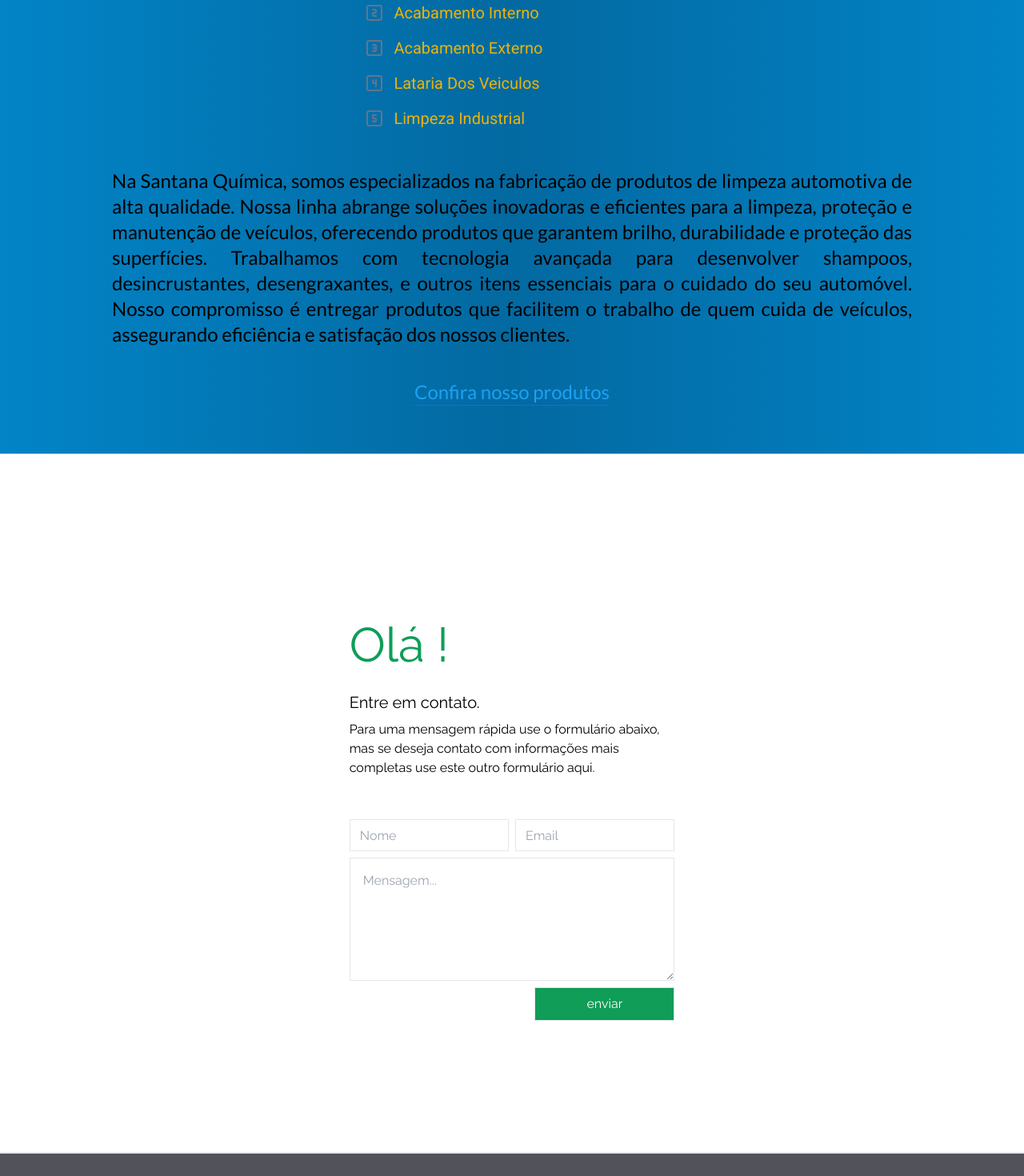
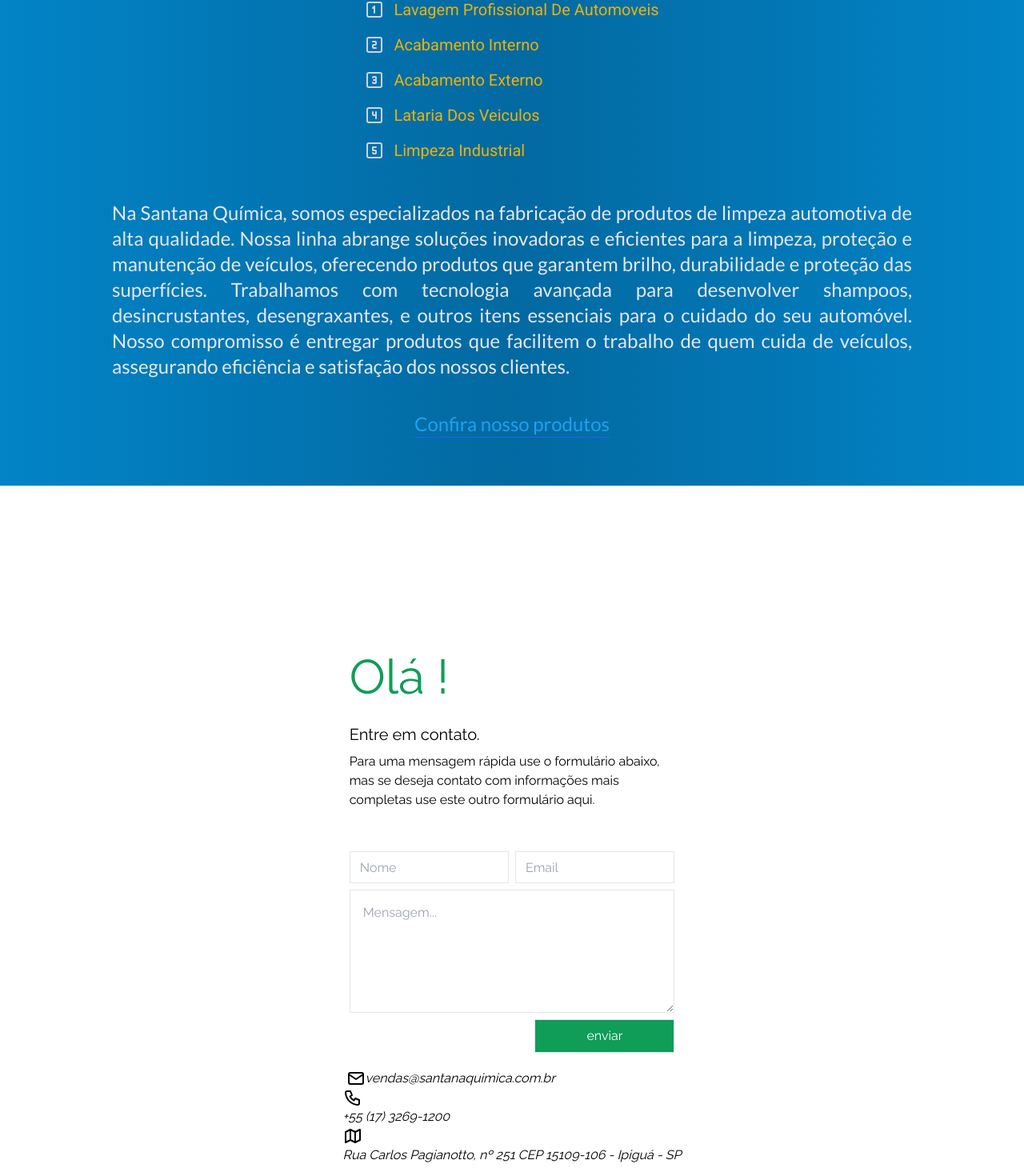
Before and after one commit to jcsj89/front-santana, a Next.js app: page / in a window 1280 px wide. Shown: the part 2755-4225 px from the top of the page at 80% size. Built offline with nearby package versions, Linux system fonts and the light colour scheme; a web font is replaced by a local one.

Commit message:
some changes in contact session

```diff
--- a/src/components/site/home/sections/ContactSection.tsx
+++ b/src/components/site/home/sections/ContactSection.tsx
@@ -1,7 +1,9 @@
 "use client";
 
 import ContactForm from "@/components/form/ContactForm";
+
 import { raleway } from "@/utils/fonts";
+import { IconMail, IconMap, IconPhone } from "@tabler/icons-react";
 
 const ContactSection = () => {
   return (
@@ -23,6 +25,21 @@
         </p>
       </div>
       <ContactForm />
+
+      <address className="">
+        <div className="flex mx-1">
+          <IconMail />
+          <span>vendas@santanaquimica.com.br</span>
+        </div>
+        <div>
+          <IconPhone />
+          <span>+55 (17) 3269-1200</span>
+        </div>
+        <div>
+          <IconMap />
+          <span>Rua Carlos Pagianotto, nº 251 CEP 15109-106 - Ipiguá - SP</span>
+        </div>
+      </address>
     </div>
   );
 };
--- a/src/components/site/home/sections/WhatWeDo.tsx
+++ b/src/components/site/home/sections/WhatWeDo.tsx
@@ -15,7 +15,7 @@
 const WhatWeDo = () => {
   return (
     <>
-      <div className="mb-10 flex w-full justify-center">
+      <div className="my-10 flex w-full justify-center">
         <IconLetterW
           width={70}
           height={70}
@@ -51,27 +51,27 @@
             <h4 className="text-slate-400">Produtos para </h4>
           </li>
           <li className="flex items-center justify-center p-2">
-            <IconSquareNumber1 className="text-slate-500" />
+            <IconSquareNumber1 className="text-slate-300" />
             <span className="ml-3">Lavagem profissional de automoveis</span>
           </li>
           <li className="flex items-center justify-center p-2">
-            <IconSquareNumber2 className="text-slate-500" />
+            <IconSquareNumber2 className="text-slate-300" />
             <span className="ml-3">acabamento interno</span>
           </li>
           <li className="flex items-center justify-center p-2">
-            <IconSquareNumber3 className="text-slate-500" />
+            <IconSquareNumber3 className="text-slate-300" />
             <span className="ml-3">acabamento externo</span>
           </li>
           <li className="flex items-center justify-center p-2">
-            <IconSquareNumber4 className="text-slate-500" />
+            <IconSquareNumber4 className="text-slate-300" />
             <span className="ml-3">Lataria dos veiculos</span>
           </li>
           <li className="flex items-center justify-center p-2">
-            <IconSquareNumber5 className="text-slate-500" />
+            <IconSquareNumber5 className="text-slate-300" />
             <span className="ml-3">limpeza industrial </span>
           </li>
         </ul>
-        <p className="antialiased my-10 ">
+        <p className="antialiased my-10 text-gray-200">
           Na Santana Química, somos especializados na fabricação de produtos de
           limpeza automotiva de alta qualidade. Nossa linha abrange soluções
           inovadoras e eficientes para a limpeza, proteção e manutenção de
--- a/tailwind.config.ts
+++ b/tailwind.config.ts
@@ -16,6 +16,7 @@
       },
     },
   },
+  safelist: [],
   plugins: [],
 };
 export default config;
```
